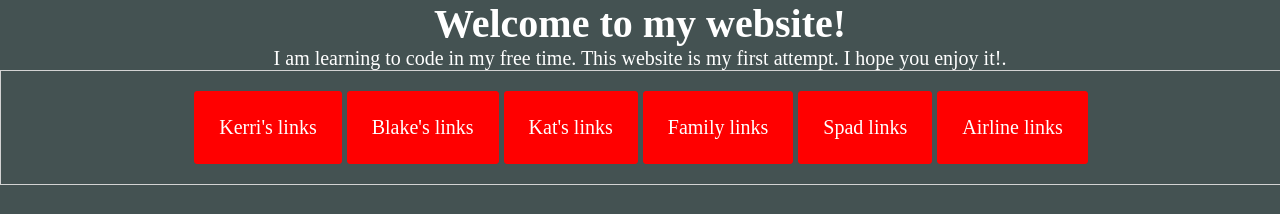
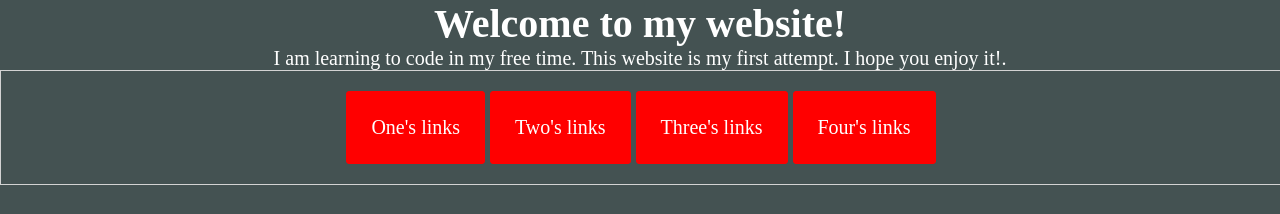
Before and after one commit to aaron2023366/aaron2023366.github.io, a plain HTML site: page Index.html in a window 1280 px wide. Shown: the top 214 px of the page. Drawn offline with nearby package versions, Linux system fonts and the light colour scheme.

Commit message:
Update Index.html

```diff
--- a/Index.html
+++ b/Index.html
@@ -21,12 +21,10 @@
     <!--Navbar-->
 
     <div class="links">
-      <a href=#>Kerri's links</a>
-      <a href=#>Blake's links</a>
-      <a href=#>Kat's links</a>
-      <a href="family-links.html">Family links</a>
-      <a href=#>Spad links</a>
-      <a href=#>Airline links</a>
+      <a href=#>One's links</a>
+      <a href=#>Two's links</a>
+      <a href=#>Three's links</a>
+      <a href=#>Four's links</a>
     </div>
 
     <!--Background picture-->
```
